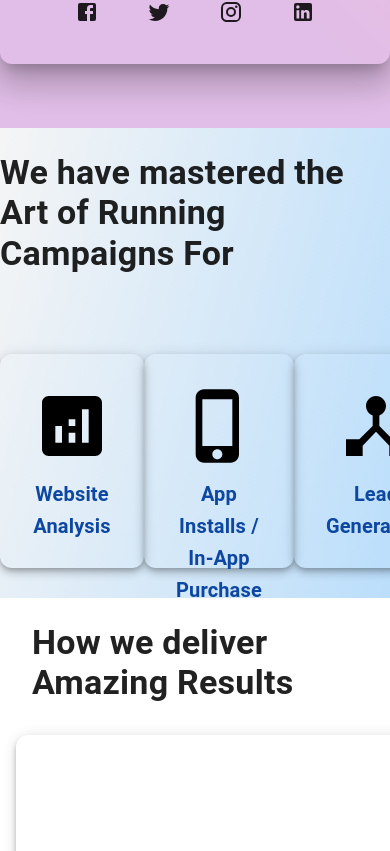
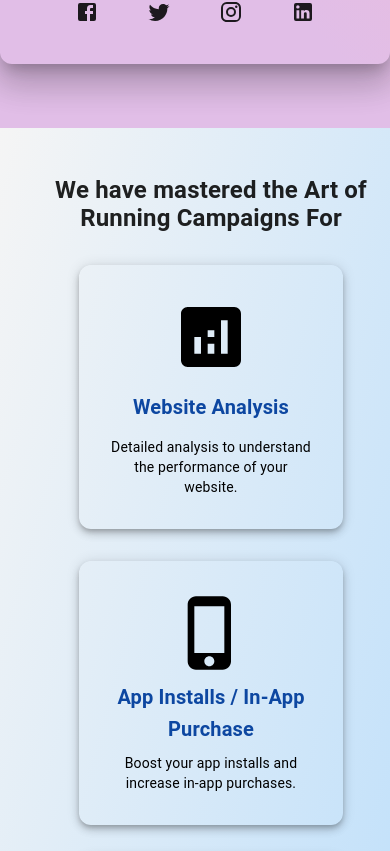
Before and after one commit to kunalmanishdesai/marketing_web, a React (Create React App) app: page / in a window 390 px wide. Shown: the part 853-1704 px from the top of the page. Built offline with nearby package versions, Linux system fonts and the light colour scheme.

Commit message:
made what responsive

```diff
--- a/src/components/What.jsx
+++ b/src/components/What.jsx
@@ -1,154 +1,118 @@
 import { Analytics, DeviceHub, PhoneIphone } from "@mui/icons-material";
-import { Box, Typography } from "@mui/material";
+import { Box, Typography, Grid, useTheme, useMediaQuery } from "@mui/material";
 import { blue, grey } from "@mui/material/colors";
 import React from "react";
 
+const cardContents = [
+    {
+        icon: <Analytics fontSize="inherit" sx={{ fontSize: 80, mb: 1 }} />,
+        title: "Website Analysis",
+        description: "Detailed analysis to understand the performance of your website."
+    },
+    {
+        icon: <PhoneIphone fontSize="inherit" sx={{ fontSize: 80, mb: 1 }} />,
+        title: "App Installs / In-App Purchase",
+        description: "Boost your app installs and increase in-app purchases."
+    },
+    {
+        icon: <DeviceHub fontSize="inherit" sx={{ fontSize: 80, mb: 1 }} />,
+        title: "Lead Generation",
+        description: "Generate high-quality leads for your business."
+    }
+];
+
 const What = () => {
+    const theme = useTheme();
+    const isSmallScreen = useMediaQuery(theme.breakpoints.down('sm'));
+
     return (
         <Box
             sx={{
-                width: '100%',    // Full width of the parent
-                height: '50vh',  // Full viewport height
+                width: '100%',
                 display: 'flex',
                 flexDirection: 'column',
-                backgroundImage: `linear-gradient(105deg, ${grey[100]} 0%, ${blue[100]} 100%)`, // Gradient background
-                overflow: 'hidden', // Prevents overflow of content
-                justifyContent: 'start', // Align content at the top
-                alignItems: 'center', // Center content horizontally
-                py: 3
+                backgroundImage: `linear-gradient(105deg, ${grey[100]} 0%, ${blue[100]} 100%)`,
+                overflow: 'hidden',
+                justifyContent: 'start',
+                alignItems: 'center',
+                py: 6,
+                px: isSmallScreen ? 2 : 5, // Adjust padding based on screen size
             }}
         >
             <Box
                 sx={{
-                    textAlign: 'left', // Align text to the left
-                    borderRadius: 2, // Rounded corners
+                    textAlign: isSmallScreen ? 'center' : 'left', // Center text on small screens
+                    borderRadius: 2,
+                    mb: 4,
                 }}
             >
                 <Typography
                     variant="h4"
                     component="h1"
                     sx={{
-                        fontWeight: 700, // Bolder font weight
+                        fontWeight: 700,
                         color: 'text.primary',
-                        lineHeight: 1.2, // Tighter line height for a compact look
+                        lineHeight: 1.2,
+                        fontSize: isSmallScreen ? '1.5rem' : '2.125rem', // Adjust font size based on screen size
                     }}
                 >
                     We have mastered the Art of Running Campaigns For
                 </Typography>
             </Box>
 
-            <Box
-                sx={{
-                    width: '100%',
-                    display: 'flex',
-                    alignItems: 'center',
-                    justifyContent: 'space-evenly',
-                    pt: 10,
-                    px: 5,
-                }}
+            <Grid container spacing={4} justifyContent="center" alignItems="center">
+                {cardContents.map((card, index) => (
+                    <Grid
+                        item
+                        xs={12}
+                        sm={6}
+                        md={4}
+                        key={index}
+                        display="flex"
+                        justifyContent="center"
                     >
                         <Box
                             sx={{
-                        maxWidth: 200,
-                        height: 150,
+                                width: 200,
+                                height: 200,
                                 textAlign: 'center',
                                 p: 4,
-                        borderRadius: 3, // Rounded corners
-                        boxShadow: 5, // Enhanced shadow for more depth
+                                borderRadius: 3,
+                                boxShadow: 5,
                                 display: 'flex',
-                        flexDirection: 'column', // Column direction to stack content
-                        justifyContent: 'space-between', // Space out content vertically
-                        alignItems: 'center', // Center content horizontally
+                                flexDirection: 'column',
+                                justifyContent: 'space-between',
+                                alignItems: 'center',
                                 '&:hover': {
-                            transform: 'scale(1.02)', // Slight scale effect on hover
-                            boxShadow: 8, // Increased shadow on hover
+                                    transform: 'scale(1.02)',
+                                    boxShadow: 8,
                                 },
                             }}
                         >
-                    <Box>
-                        <Analytics fontSize="inherit" sx={{ fontSize: 80, mb: 1 }} />
+                            {card.icon}
                             <Typography
                                 variant="h6"
                                 component="div"
                                 sx={{
                                     fontWeight: 'bold',
-                                color: blue[900], // Darker color for better contrast
+                                    color: blue[900],
                                 }}
                             >
-                            Website Analysis
+                                {card.title}
+                            </Typography>
+                            <Typography
+                                variant="body2"
+                                component="div"
+                                sx={{ mt: 1 }}
+                            >
+                                {card.description}
                             </Typography>
                         </Box>
-                </Box>
-
-                <Box
-                    sx={{
-                        maxWidth: 200,
-                        height: 150,
-                        textAlign: 'center',
-                        p: 4,
-                        borderRadius: 3, // Rounded corners
-                        boxShadow: 5, // Enhanced shadow for more depth
-                        display: 'flex',
-                        flexDirection: 'column', // Column direction to stack content
-                        justifyContent: 'space-between', // Space out content vertically
-                        alignItems: 'center', // Center content horizontally
-                        '&:hover': {
-                            transform: 'scale(1.05)', // Slight scale effect on hover
-                            boxShadow: 20, // Increased shadow on hover
-                        },
-                    }}
-                >
-                    <Box>
-                        <PhoneIphone fontSize="inherit" sx={{ fontSize: 80, mb: 1 }} />
-                        <Typography
-                            variant="h6"
-                            component="div"
-                            sx={{
-                                fontWeight: 'bold',
-                                color: blue[900], // Darker color for better contrast
-                            }}
-                        >
-                            App Installs / In-App Purchase
-                        </Typography>
-                    </Box>
-                </Box>
-
-                <Box
-                    sx={{
-                        maxWidth: 200,
-                        height: 150,
-                        textAlign: 'center',
-                        p: 4,
-                        borderRadius: 3, // Rounded corners
-                        boxShadow: 5, // Enhanced shadow for more depth
-                        display: 'flex',
-                        flexDirection: 'column', // Column direction to stack content
-                        justifyContent: 'space-between', // Space out content vertically
-                        alignItems: 'center', // Center content horizontally
-                        '&:hover': {
-                            transform: 'scale(1.02)', // Slight scale effect on hover
-                            boxShadow: 8, // Increased shadow on hover
-                        },
-                    }}
-                >
-                    <Box>
-                        <DeviceHub fontSize="inherit" sx={{ fontSize: 80, mb: 1 }} />
-                        <Typography
-                            variant="h6"
-                            component="div"
-                            sx={{
-                                fontWeight: 'bold',
-                                color: blue[900], // Darker color for better contrast
-                            }}
-                        >
-                            Lead Generation
-                        </Typography>
-                    </Box>
-                </Box>
-            </Box>
-
+                    </Grid>
+                ))}
+            </Grid>
         </Box>
     );
-}
+};
 
 export default What;
```
Lines whose indentation alone changed are shown as unchanged.
